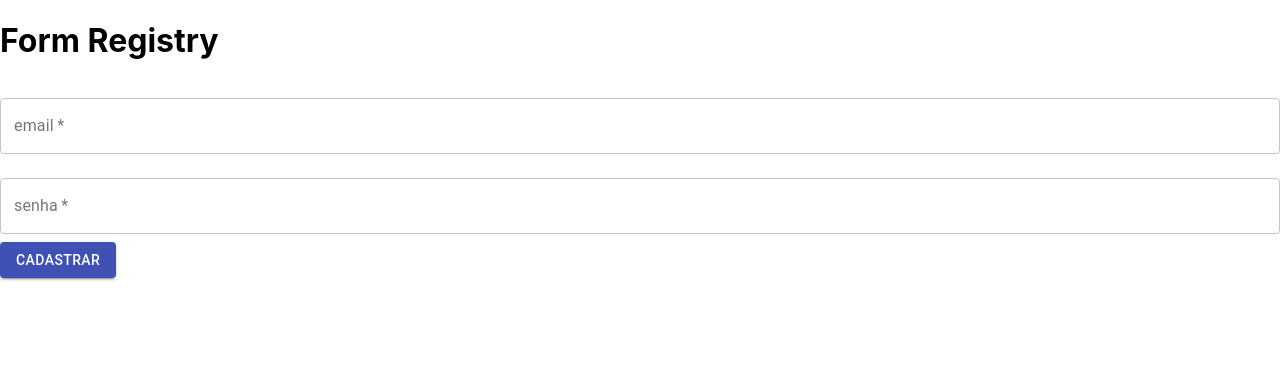
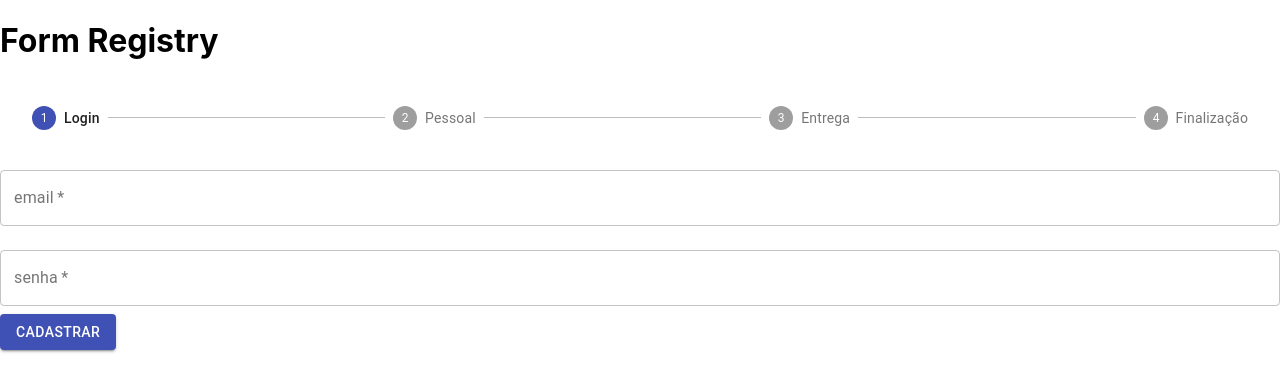
Before and after one commit to zherro/react-studies-funcion-components, a React (Create React App) app: page / in a window 1280 px wide. Shown: the top 392 px of the page. Built offline with nearby package versions, Linux system fonts and the light colour scheme.

Commit message:
form stepper

```diff
--- a/src/components/FormRegistry.jsx
+++ b/src/components/FormRegistry.jsx
@@ -2,7 +2,7 @@
 import DadosPessoais from "./DadosPessoais";
 import DadosUsuario from './DadosUsuario';
 import DadosEntrega from './DadosEntrega';
-import { Typography } from '@material-ui/core';
+import { Step, StepLabel, Stepper, Typography } from '@material-ui/core';
 
 function FormRegistry({ validarCPF, aoEnviar }) {
 
@@ -10,13 +10,16 @@
     const [dadosColetados, setDados] = useState({});
 
     useEffect(() => {
-        console.log(dadosColetados);
+        if (etapaAtual == formularios.length) {
+            console.log(dadosColetados);
+        }
     })
 
     const formularios = [
         <DadosUsuario aoEnviar={coletarDados} />,
         <DadosPessoais aoEnviar={coletarDados} validarCPF={validarCPF} />,
         <DadosEntrega aoEnviar={coletarDados} />,
+        <Typography variant="h5">Obrigado pelo cadastro</Typography>,
     ];
 
     function coletarDados(dados) {
@@ -26,7 +29,15 @@
     function proximo() {
         setEtapaAtual(etapaAtual + 1);
     }
-    return <>{formularios[etapaAtual]}</>;
+    return <Fragment>
+        <Stepper activeStep={etapaAtual}>
+            <Step><StepLabel>Login</StepLabel></Step>
+            <Step><StepLabel>Pessoal</StepLabel></Step>
+            <Step><StepLabel>Entrega</StepLabel></Step>
+            <Step><StepLabel>Finalização</StepLabel></Step>
+        </Stepper>
+        {formularios[etapaAtual]}
+    </Fragment>;
 }
 
 export default FormRegistry;
```
